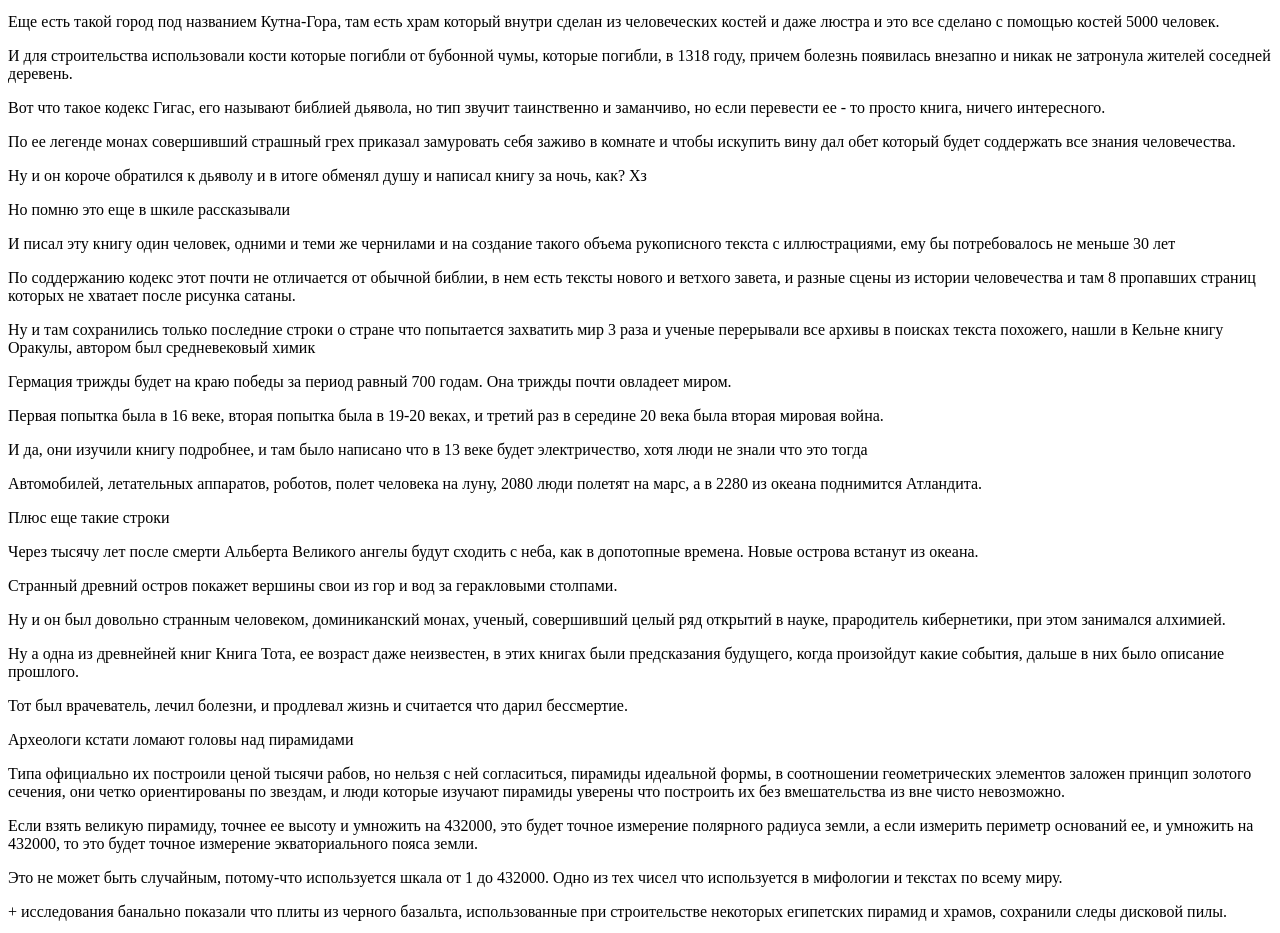
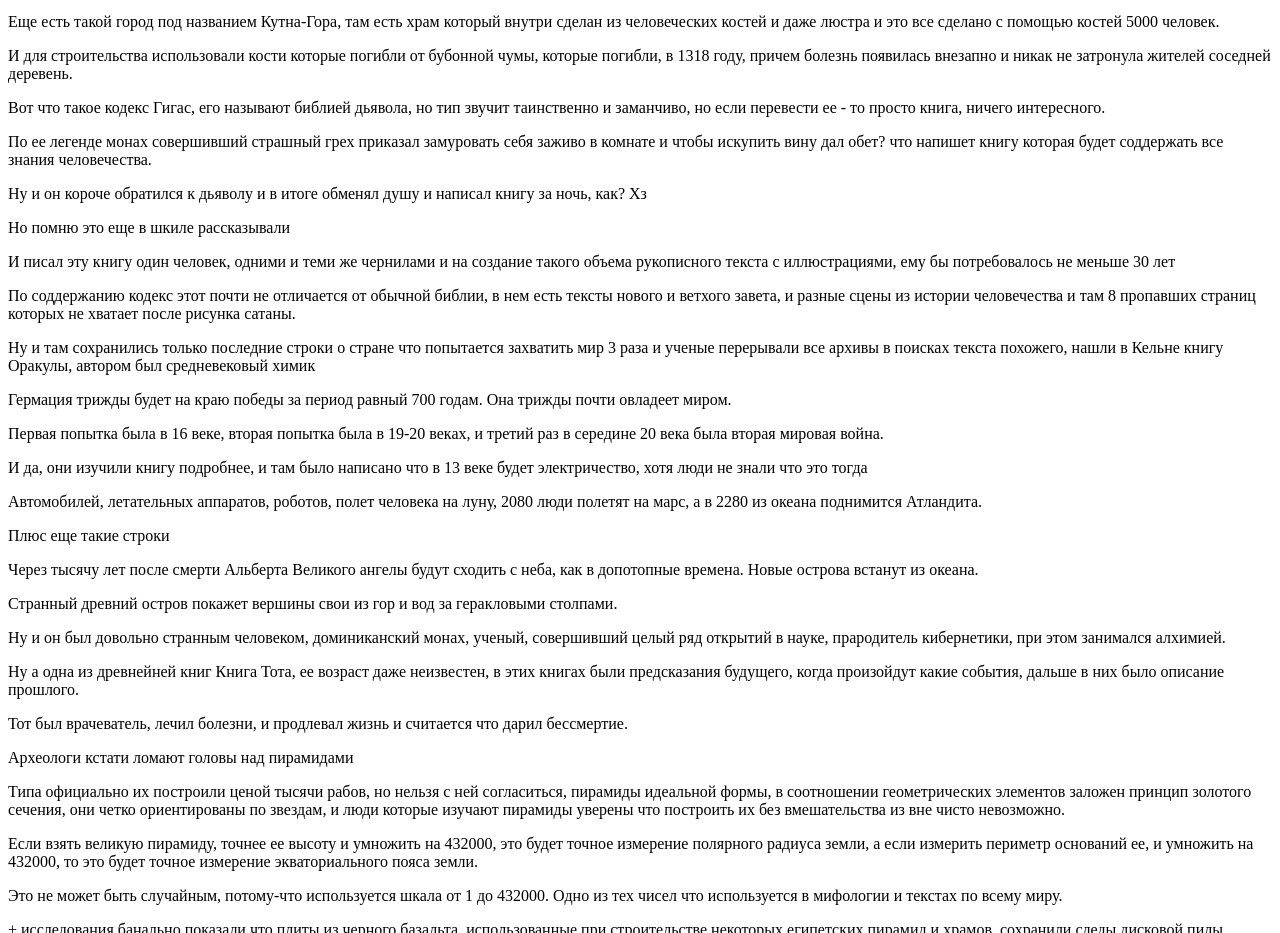
Before and after one commit to neverpmhere/chaos-theory, a plain HTML site: page index.html in a window 1280 px wide. Shown: the part 3301-4234 px from the top of the page. Drawn offline with Linux system fonts and the light colour scheme.

Commit message:
Update index.html

```diff
--- a/index.html
+++ b/index.html
@@ -104,7 +104,7 @@
     <p>Еще есть такой город под названием Кутна-Гора, там есть храм который внутри сделан из человеческих костей и даже люстра и это все сделано с помощью костей 5000 человек.</p>
     <p>И для строительства использовали кости которые погибли от бубонной чумы, которые погибли, в 1318 году, причем болезнь появилась внезапно и никак не затронула жителей соседней деревень.</p>
     <p>Вот что такое кодекс Гигас, его называют библией дьявола, но тип звучит таинственно и заманчиво, но если перевести ее - то просто книга, ничего интересного.</p>
-    <p>По ее легенде монах совершивший страшный грех приказал замуровать себя заживо в комнате и чтобы искупить вину дал обет который будет соддержать все знания человечества.</p>
+    <p>По ее легенде монах совершивший страшный грех приказал замуровать себя заживо в комнате и чтобы искупить вину дал обет? что напишет книгу которая будет соддержать все знания человечества.</p>
     <p>Ну и он короче обратился к дьяволу и в итоге обменял душу и написал книгу за ночь, как? Хз</p>
     <p>Но помню это еще в шкиле рассказывали</p>
     <p>И писал эту книгу один человек, одними и теми же чернилами и на создание такого объема рукописного текста с иллюстрациями, ему бы потребовалось не меньше 30 лет</p>
```
